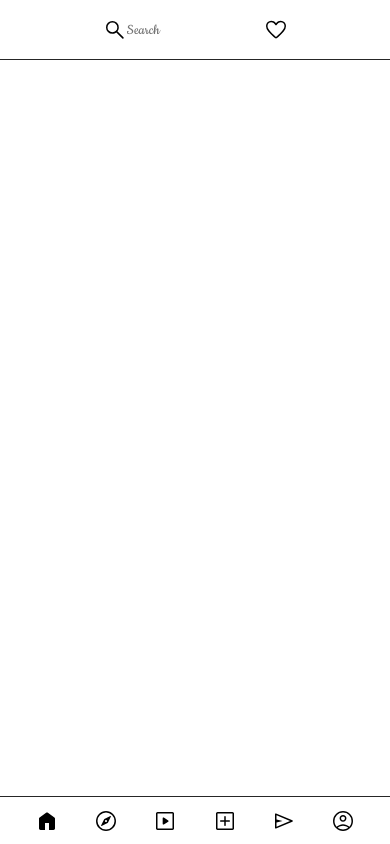
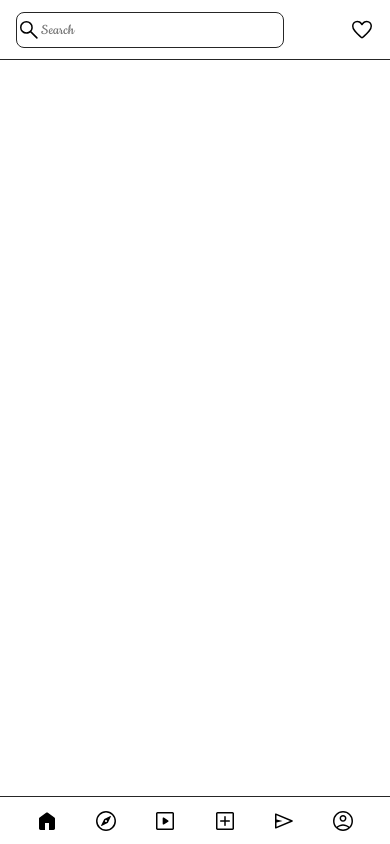
Before and after one commit to Zwogli/Instasocial, a website: page index.html in a window 390 px wide. Drawn offline with nearby package versions, Linux system fonts and the light colour scheme.

Commit message:
style mobile menu

```diff
--- a/style/menu.css
+++ b/style/menu.css
@@ -11,9 +11,16 @@
     border-bottom: 1px solid var(--color-lines);
   }
   .nav-head{
+    width: 100%;
+    padding: 16px;
     display: flex;
-    justify-content: center;
+    justify-content: space-between;
     align-items: center;
+    gap: 16px;
+  }
+  .headline{
+    text-align: center;
+    margin: 0;
   }
   .searchbar{
     background-image: url(../img/svg/search_FILL0_wght400_GRAD0_opsz48.svg);
@@ -22,9 +29,11 @@
     background-position: left;
     /* background-color: var(--color-lines); */
     height: 36px;
-    padding: 0px 24px;
+    min-width: 125px;
+    width: 268px;
+    padding: 0px 8px 0 24px;
     border-radius: 8px;
-    border: none;
+    border: 1px solid var(--color-lines);
     outline: none;
 }
 footer{
@@ -44,3 +53,7 @@ footer{
     justify-content: space-evenly;
     align-items: center;
 }
+
+@media(min-width: 770px){
+
+}
```
